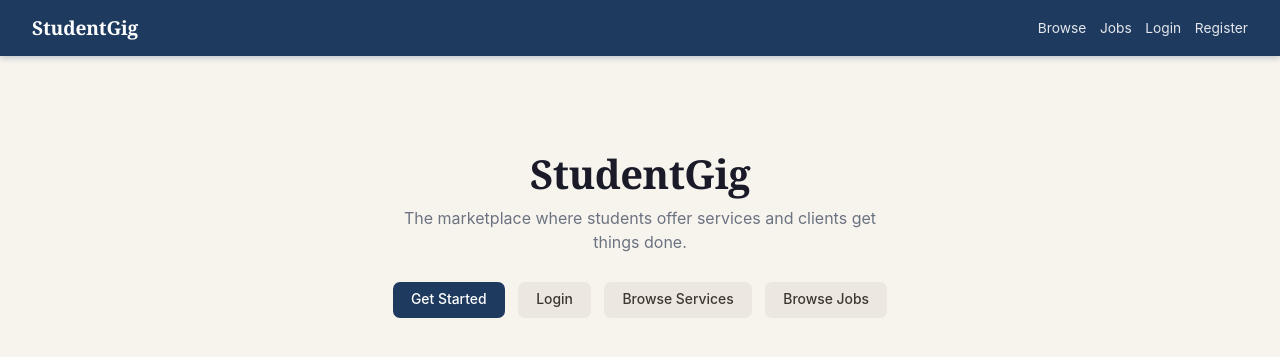
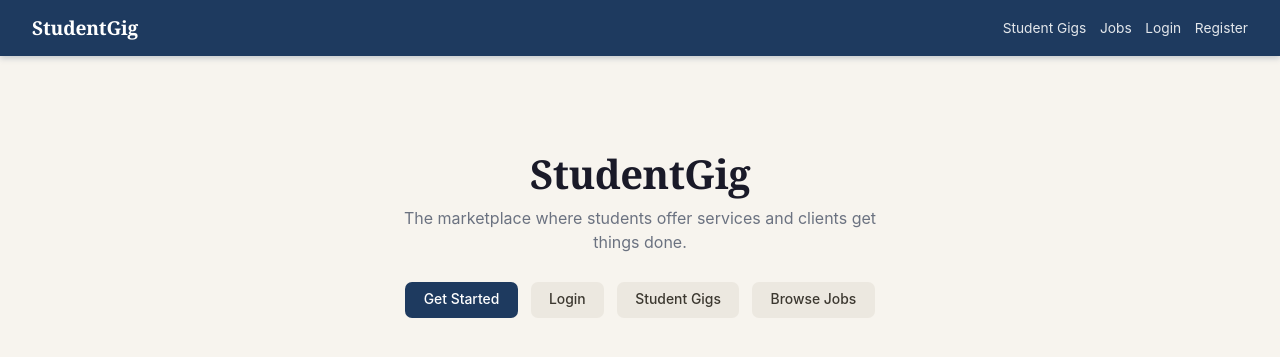
Before and after one commit to zanish-bi/ele3921, a Django app: page / in a window 1280 px wide. Shown: the top 357 px of the page. Run offline with Django 5.2, Linux system fonts and the light colour scheme.

Commit message:
Rename Browse nav link to Student Gigs across all templates
Service listings are posted exclusively by students, so the navbar
and all in-page buttons now read 'Student Gigs' instead of the
generic 'Browse' / 'Browse Services' / 'Browse Listings' labels.
Jobs market link remains 'Browse Jobs' unchanged.

```diff
--- a/core/templates/core/base.html
+++ b/core/templates/core/base.html
@@ -362,7 +362,7 @@
 <nav class="navbar">
     <a class="navbar-brand" href="{% url 'home' %}">StudentGig</a>
     <div class="navbar-links">
-        <a href="{% url 'listing_list' %}">Browse</a>
+        <a href="{% url 'listing_list' %}">Student Gigs</a>
         <a href="{% url 'job_request_list' %}">Jobs</a>
         {% if request.user.is_authenticated %}
             <a href="{% url 'dashboard' %}">Dashboard</a>
--- a/core/templates/core/contracts.html
+++ b/core/templates/core/contracts.html
@@ -148,5 +148,5 @@
     {% endif %}
 </div>
 
-<a href="{% url 'listing_list' %}" class="btn btn-secondary" style="margin-top:.5rem;">&larr; Browse Listings</a>
+<a href="{% url 'listing_list' %}" class="btn btn-secondary" style="margin-top:.5rem;">&larr; Student Gigs</a>
 {% endblock %}
--- a/core/templates/core/dashboard.html
+++ b/core/templates/core/dashboard.html
@@ -104,7 +104,7 @@
 </div>
 
 <div style="display:flex;gap:.75rem;margin-top:.5rem;">
-    <a href="{% url 'listing_list' %}" class="btn btn-secondary">Browse Listings</a>
+    <a href="{% url 'listing_list' %}" class="btn btn-secondary">Student Gigs</a>
     <a href="{% url 'job_request_list' %}" class="btn btn-secondary">Browse Jobs</a>
     <a href="{% url 'listing_create' %}" class="btn btn-primary">Post a Service</a>
     <a href="{% url 'contracts' %}" class="btn btn-secondary">All Contracts</a>
@@ -210,7 +210,7 @@
 {% endif %}
 
 <div style="display:flex;gap:.75rem;margin-top:.5rem;">
-    <a href="{% url 'listing_list' %}" class="btn btn-secondary">Browse Listings</a>
+    <a href="{% url 'listing_list' %}" class="btn btn-secondary">Student Gigs</a>
     <a href="{% url 'job_request_create' %}" class="btn btn-primary">Post a Job</a>
     <a href="{% url 'contracts' %}" class="btn btn-secondary">All Contracts</a>
 </div>
--- a/core/templates/core/index.html
+++ b/core/templates/core/index.html
@@ -33,7 +33,7 @@
 {% endif %}
 
 <div style="display:flex;gap:1rem;flex-wrap:wrap;margin-bottom:2rem;">
-    <a href="{% url 'listing_list' %}" class="btn btn-primary">Browse Services</a>
+    <a href="{% url 'listing_list' %}" class="btn btn-primary">Student Gigs</a>
     <a href="{% url 'job_request_list' %}" class="btn btn-primary">Browse Jobs</a>
     <a href="{% url 'dashboard' %}" class="btn btn-secondary">My Dashboard</a>
     <a href="{% url 'contracts' %}" class="btn btn-secondary">My Contracts</a>
@@ -52,7 +52,7 @@
     <div class="hero-actions">
         <a href="{% url 'register' %}" class="btn btn-primary">Get Started</a>
         <a href="{% url 'login' %}" class="btn btn-secondary">Login</a>
-        <a href="{% url 'listing_list' %}" class="btn btn-secondary">Browse Services</a>
+        <a href="{% url 'listing_list' %}" class="btn btn-secondary">Student Gigs</a>
         <a href="{% url 'job_request_list' %}" class="btn btn-secondary">Browse Jobs</a>
     </div>
 </div>
--- a/core/templates/core/listing_list.html
+++ b/core/templates/core/listing_list.html
@@ -1,10 +1,10 @@
 {% extends "core/base.html" %}
-{% block title %}Browse Listings — StudentGig{% endblock %}
+{% block title %}Student Gigs — StudentGig{% endblock %}
 
 {% block content %}
 <div class="page-header">
     <div>
-        <h1>Browse Services</h1>
+        <h1>Student Gigs</h1>
         <p>Find student talent across 8 categories</p>
     </div>
     {% if request.user.is_authenticated and request.user.userprofile.role == "student" %}
```
